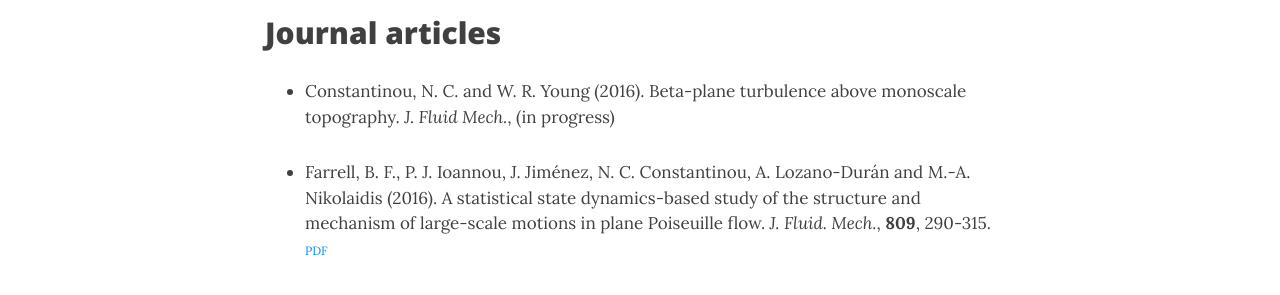
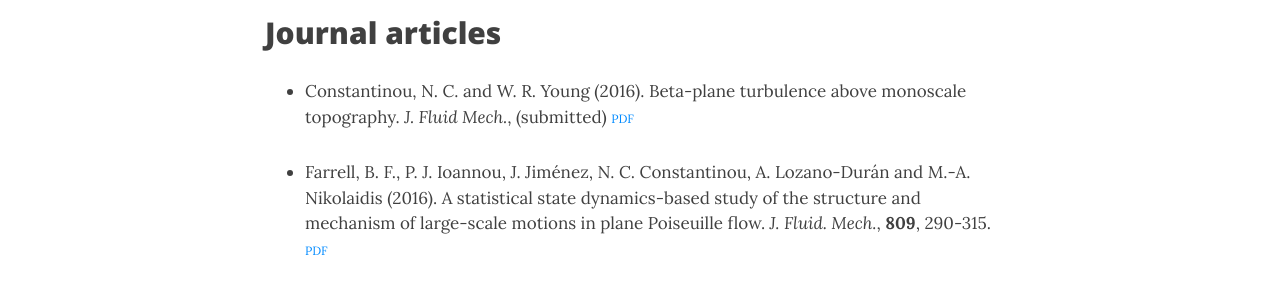
Before and after one commit to navidcy/navidcy.github.io, a Jekyll site: the page built from publications.md, in a window 1280 px wide and 900 px high. Shown: the part 230-525 px from the top of the window. Built offline with Jekyll 4.4.1, drawn with Linux system fonts in a browser that asks for light colours; nearby versions of some CDN libraries.

Commit message:
added topo_JFM pdf

```diff
--- a/publications.md
+++ b/publications.md
@@ -6,7 +6,7 @@
 
 ## Journal articles
 
-- Constantinou, N. C. and W. R. Young (2016). Beta-plane turbulence above monoscale topography. _J. Fluid Mech._, (in progress)
+- Constantinou, N. C. and W. R. Young (2016). Beta-plane turbulence above monoscale topography. _J. Fluid Mech._, (submitted)  [<span style="font-variant:small-caps;">pdf</span>][topo-1layer]
 
 - Farrell, B. F., P. J. Ioannou, J. Jiménez, N. C. Constantinou, A. Lozano-Durán and M.-A. Nikolaidis (2016). A statistical state dynamics-based study of the structure and mechanism of large-scale motions in plane Poiseuille flow. _J. Fluid. Mech._, **809**, 290-315. [<span style="font-variant:small-caps;">pdf</span>][vlsm-poiseuille]
 
```
Also changed, not shown: 1 other file.
